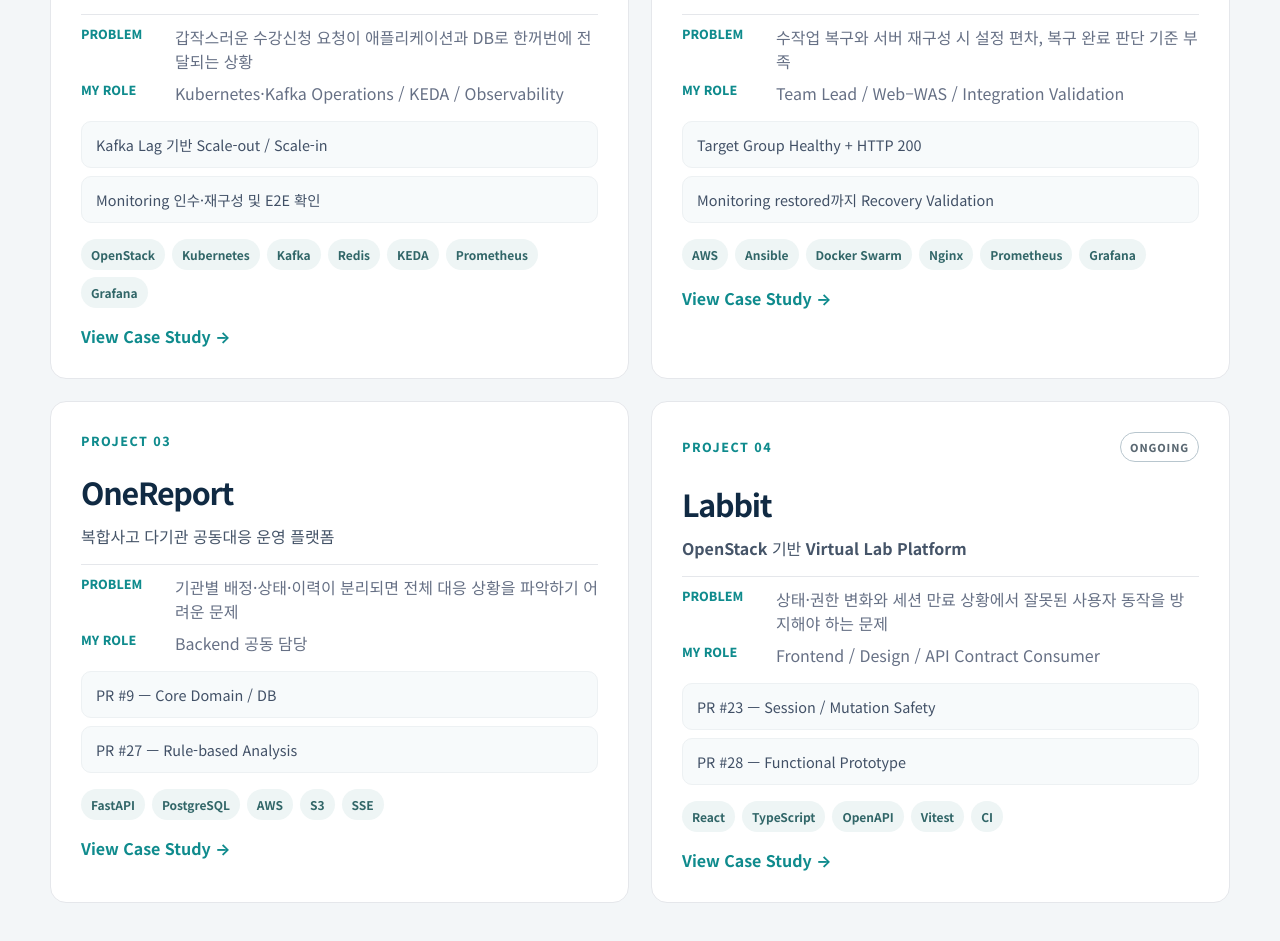
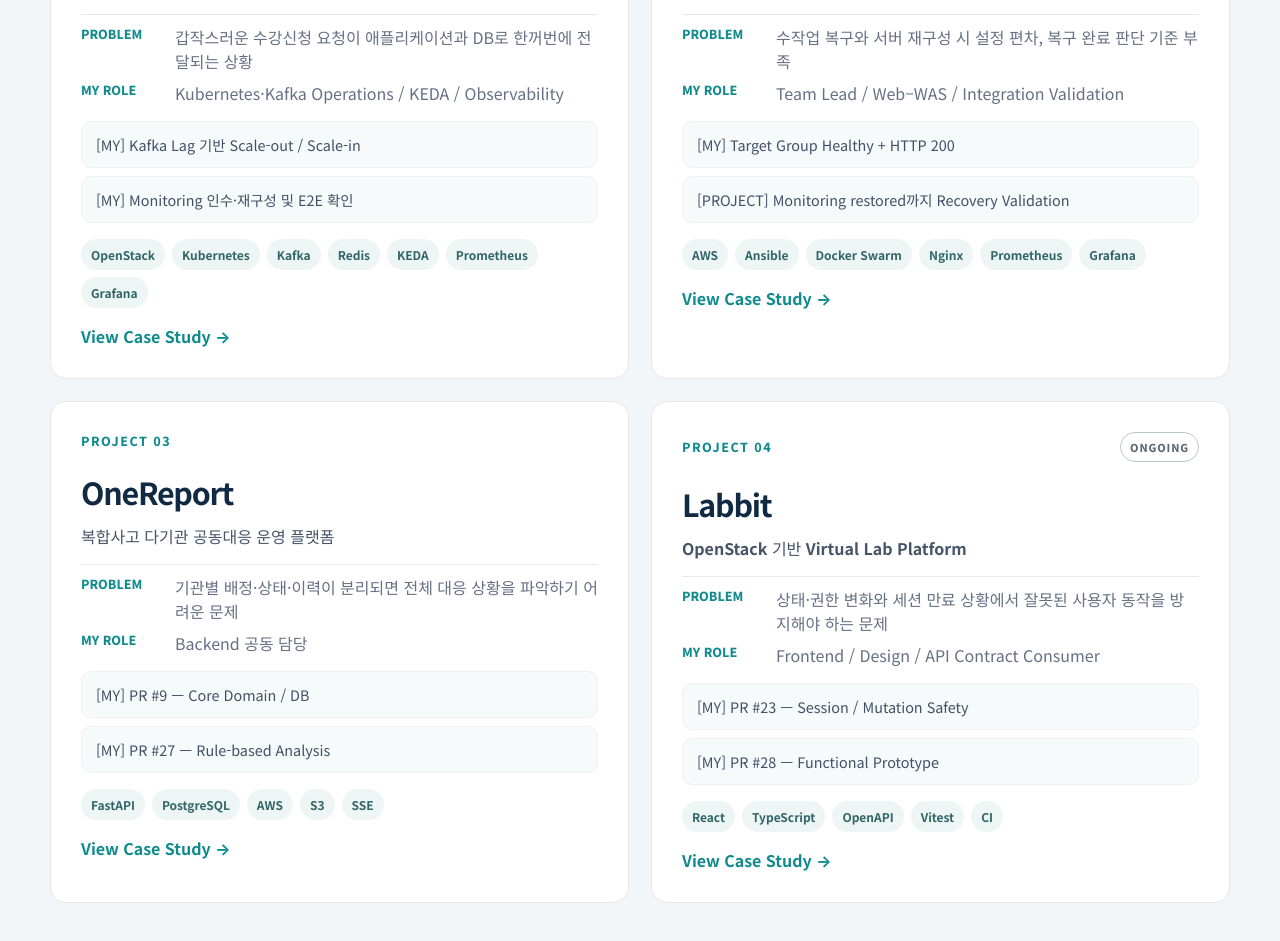
Before and after one commit to wkfkeha784-pixel/cloud-infra-portfolio, a React (Vite) app: page / in a window 1280 px wide. Shown: the part 1640-2581 px from the top of the page. Built offline with nearby package versions, Linux system fonts and the light colour scheme.

Commit message:
polish: clarify project card evidence ownership
Home Project Card에서 개인 기여와 프로젝트 결과를 빠르게 구분할 수 있도록 Evidence Scope를 명시합니다.

```diff
--- a/src/data/projects.ts
+++ b/src/data/projects.ts
@@ -58,7 +58,7 @@ export const projects: Project[] = [
     summary:
       'Redis Waiting Room과 Kafka 비동기 처리로 요청 흐름을 분리하고, Kafka Lag 기반 KEDA 운영과 Monitoring 재구성에 참여했습니다.',
     tags: ['OpenStack', 'Kubernetes', 'Kafka', 'Redis', 'KEDA', 'Prometheus', 'Grafana'],
-    cardEvidence: ['Kafka Lag 기반 Scale-out / Scale-in', 'Monitoring 인수·재구성 및 E2E 확인'],
+    cardEvidence: ['[MY] Kafka Lag 기반 Scale-out / Scale-in', '[MY] Monitoring 인수·재구성 및 E2E 확인'],
     architecture: [
       'User',
       'Octavia / Kong',
@@ -167,7 +167,7 @@ export const projects: Project[] = [
     summary:
       'Web–WAS 계층을 구축하고 각 담당 영역을 Web → WAS → DB E2E 요청 흐름으로 연결해 통합 검증했습니다.',
     tags: ['AWS', 'Ansible', 'Docker Swarm', 'Nginx', 'Prometheus', 'Grafana'],
-    cardEvidence: ['Target Group Healthy + HTTP 200', 'Monitoring restored까지 Recovery Validation'],
+    cardEvidence: ['[MY] Target Group Healthy + HTTP 200', '[PROJECT] Monitoring restored까지 Recovery Validation'],
     architecture: ['User', 'Public ALB', 'Web / Nginx', 'Internal WAS LB', 'WAS / Flask API', 'DB Proxy', 'MariaDB'],
     architectureNote:
       '지원 계층: Bastion → Ansible / Swarm / Recovery · Prometheus → Exporters → Grafana',
@@ -279,7 +279,7 @@ export const projects: Project[] = [
     summary:
       'Report와 Incident를 중심으로 기관 배정, 상태 전이, Timeline을 연결하고 규칙 기반 분석과 Smoke Test를 구현했습니다.',
     tags: ['FastAPI', 'PostgreSQL', 'AWS', 'S3', 'SSE'],
-    cardEvidence: ['PR #9 — Core Domain / DB', 'PR #27 — Rule-based Analysis'],
+    cardEvidence: ['[MY] PR #9 — Core Domain / DB', '[MY] PR #27 — Rule-based Analysis'],
     architecture: ['Report', 'Rule-based Analysis', 'Routing', 'Incident', 'Agency Status', 'Timeline'],
     architectureNote: '규칙 기반 분석 · 실제 공공기관 시스템 연계 없음',
     myContributions: [
@@ -372,7 +372,7 @@ export const projects: Project[] = [
     summary:
       '기존 OpenAPI Contract를 기준으로 상태·권한·오류 안전 처리를 구현하고 Functional Prototype과 테스트 흐름을 정리했습니다.',
     tags: ['React', 'TypeScript', 'OpenAPI', 'Vitest', 'CI'],
-    cardEvidence: ['PR #23 — Session / Mutation Safety', 'PR #28 — Functional Prototype'],
+    cardEvidence: ['[MY] PR #23 — Session / Mutation Safety', '[MY] PR #28 — Functional Prototype'],
     architecture: ['Contract', 'Auth / Permission', 'State / Error Safety', 'Test / CI'],
     architectureNote: 'Frontend는 계약에 없는 Endpoint·Token·Error Code를 임의 정의하지 않음',
     myContributions: [
```
